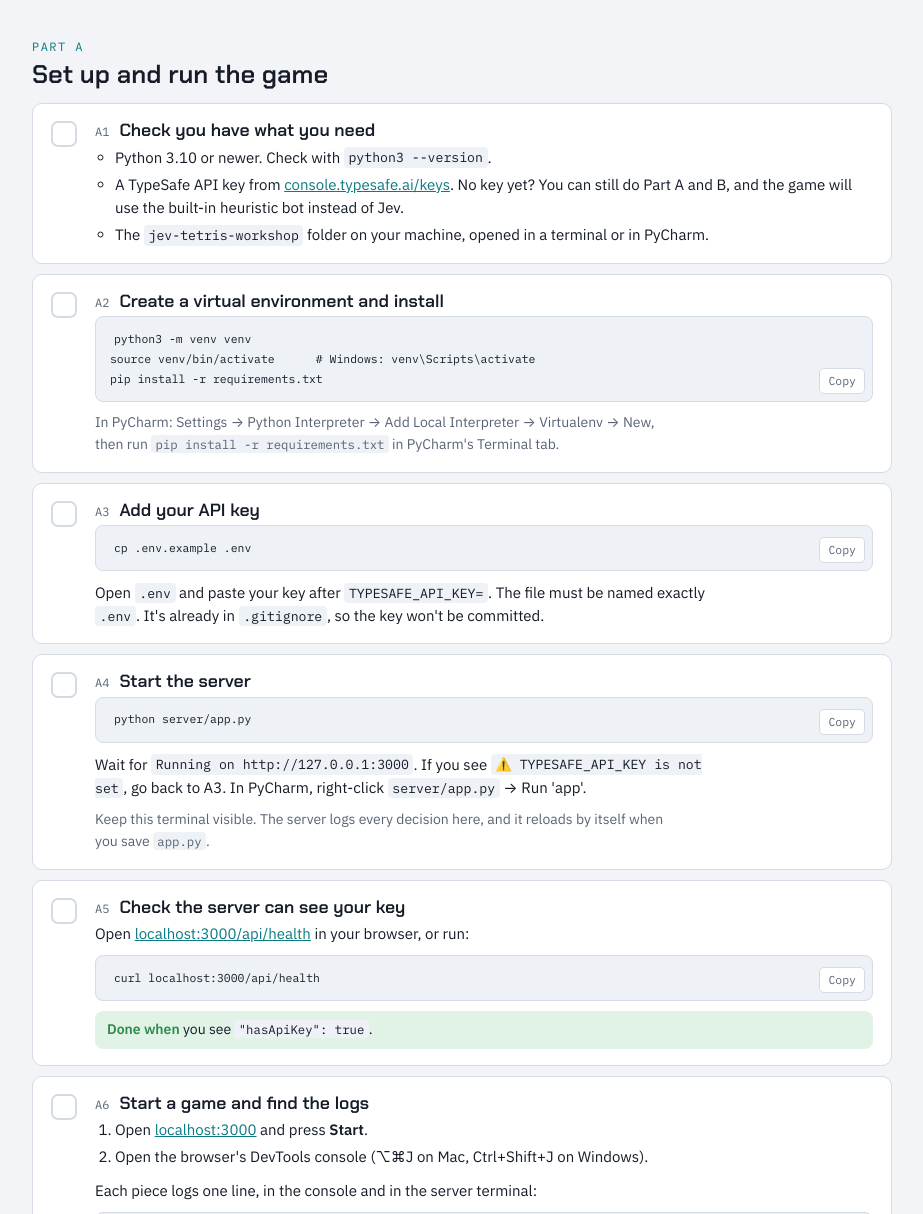
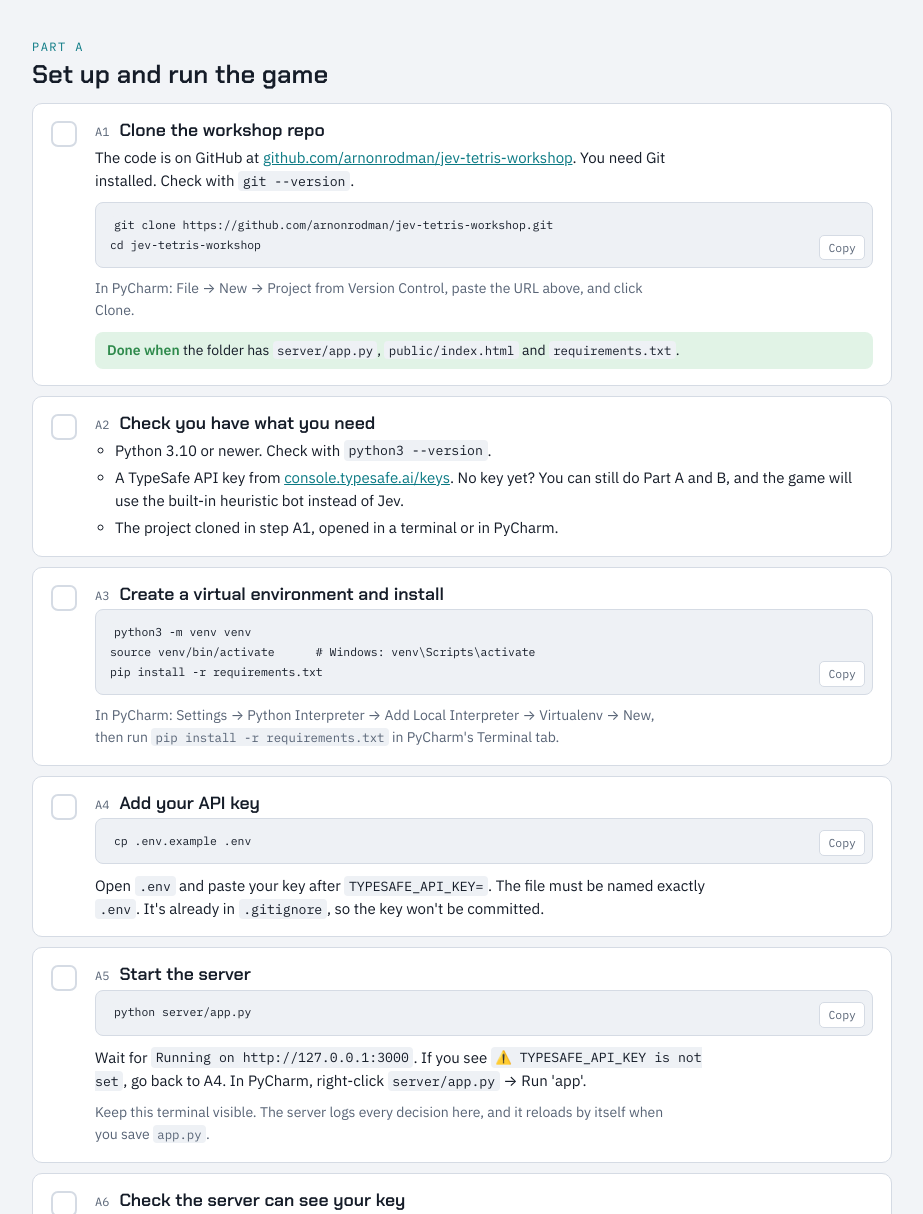
Before and after one commit to arnonrodman/jev-tetris-workshop, a website: page docs/participant-guide.html in a window 1280 px wide. Shown: the part 431-1645 px from the top of the page, without its empty margins (178-1101 px from the left). Drawn offline with Linux system fonts and the light colour scheme.

Commit message:
Add clone-the-repo as the first workshop step
Co-Authored-By: Claude Opus 5.5 <noreply@anthropic.com>

```diff
--- a/docs/participant-guide.html
+++ b/docs/participant-guide.html
@@ -167,7 +167,7 @@
   <header class="top">
     <span class="eyebrow">Participant guide · Jev Tetris Workshop</span>
     <h1>Your workshop steps</h1>
-    <p class="lede">Work through these in order: set up the game, watch Jev play, then change how it decides and measure the result. Tick each step as you finish it. Your ticks and notes are saved in this browser only.</p>
+    <p class="lede">Work through these in order: clone the repo, set up the game, watch Jev play, then change how it decides and measure the result. Tick each step as you finish it. Your ticks and notes are saved in this browser only.</p>
     <div class="you">
       <label for="participantName">Your name</label>
       <input id="participantName" type="text" placeholder="e.g. Dana" autocomplete="name">
@@ -189,20 +189,31 @@
       <h2>Set up and run the game</h2>
     </div>
     <ol class="steps">
+      <li class="step" data-step="a0">
+        <button class="check" aria-label="Mark step done"></button>
+        <div class="step-title"><span class="step-num">A1</span><h3>Clone the workshop repo</h3></div>
+        <div class="step-body">
+          <p>The code is on GitHub at <a href="https://github.com/arnonrodman/jev-tetris-workshop">github.com/arnonrodman/jev-tetris-workshop</a>. You need Git installed. Check with <code>git --version</code>.</p>
+          <div class="code"><pre><code>git clone https://github.com/arnonrodman/jev-tetris-workshop.git
+cd jev-tetris-workshop</code></pre><button class="copy">Copy</button></div>
+          <p class="muted" style="font-size:14px">In PyCharm: File → New → Project from Version Control, paste the URL above, and click Clone.</p>
+          <div class="done-when"><b>Done when</b> the folder has <code>server/app.py</code>, <code>public/index.html</code> and <code>requirements.txt</code>.</div>
+        </div>
+      </li>
       <li class="step" data-step="a1">
         <button class="check" aria-label="Mark step done"></button>
-        <div class="step-title"><span class="step-num">A1</span><h3>Check you have what you need</h3></div>
+        <div class="step-title"><span class="step-num">A2</span><h3>Check you have what you need</h3></div>
         <div class="step-body">
           <ul>
             <li>Python 3.10 or newer. Check with <code>python3 --version</code>.</li>
             <li>A TypeSafe API key from <a href="https://console.typesafe.ai/keys">console.typesafe.ai/keys</a>. No key yet? You can still do Part A and B, and the game will use the built-in heuristic bot instead of Jev.</li>
-            <li>The <code>jev-tetris-workshop</code> folder on your machine, opened in a terminal or in PyCharm.</li>
+            <li>The project cloned in step A1, opened in a terminal or in PyCharm.</li>
           </ul>
         </div>
       </li>
       <li class="step" data-step="a2">
         <button class="check" aria-label="Mark step done"></button>
-        <div class="step-title"><span class="step-num">A2</span><h3>Create a virtual environment and install</h3></div>
+        <div class="step-title"><span class="step-num">A3</span><h3>Create a virtual environment and install</h3></div>
         <div class="step-body">
           <div class="code"><pre><code>python3 -m venv venv
 source venv/bin/activate      # Windows: venv\Scripts\activate
@@ -212,7 +223,7 @@ pip install -r requirements.txt</code></pre><button class="copy">Copy</button></
       </li>
       <li class="step" data-step="a3">
         <button class="check" aria-label="Mark step done"></button>
-        <div class="step-title"><span class="step-num">A3</span><h3>Add your API key</h3></div>
+        <div class="step-title"><span class="step-num">A4</span><h3>Add your API key</h3></div>
         <div class="step-body">
           <div class="code"><pre><code>cp .env.example .env</code></pre><button class="copy">Copy</button></div>
           <p>Open <code>.env</code> and paste your key after <code>TYPESAFE_API_KEY=</code>. The file must be named exactly <code>.env</code>. It's already in <code>.gitignore</code>, so the key won't be committed.</p>
@@ -220,16 +231,16 @@ pip install -r requirements.txt</code></pre><button class="copy">Copy</button></
       </li>
       <li class="step" data-step="a4">
         <button class="check" aria-label="Mark step done"></button>
-        <div class="step-title"><span class="step-num">A4</span><h3>Start the server</h3></div>
+        <div class="step-title"><span class="step-num">A5</span><h3>Start the server</h3></div>
         <div class="step-body">
           <div class="code"><pre><code>python server/app.py</code></pre><button class="copy">Copy</button></div>
-          <p>Wait for <code>Running on http://127.0.0.1:3000</code>. If you see <code>⚠️ TYPESAFE_API_KEY is not set</code>, go back to A3. In PyCharm, right-click <code>server/app.py</code> → Run 'app'.</p>
+          <p>Wait for <code>Running on http://127.0.0.1:3000</code>. If you see <code>⚠️ TYPESAFE_API_KEY is not set</code>, go back to A4. In PyCharm, right-click <code>server/app.py</code> → Run 'app'.</p>
           <p class="muted" style="font-size:14px">Keep this terminal visible. The server logs every decision here, and it reloads by itself when you save <code>app.py</code>.</p>
         </div>
       </li>
       <li class="step" data-step="a5">
         <button class="check" aria-label="Mark step done"></button>
-        <div class="step-title"><span class="step-num">A5</span><h3>Check the server can see your key</h3></div>
+        <div class="step-title"><span class="step-num">A6</span><h3>Check the server can see your key</h3></div>
         <div class="step-body">
           <p>Open <a href="http://localhost:3000/api/health">localhost:3000/api/health</a> in your browser, or run:</p>
           <div class="code"><pre><code>curl localhost:3000/api/health</code></pre><button class="copy">Copy</button></div>
@@ -238,7 +249,7 @@ pip install -r requirements.txt</code></pre><button class="copy">Copy</button></
       </li>
       <li class="step" data-step="a6">
         <button class="check" aria-label="Mark step done"></button>
-        <div class="step-title"><span class="step-num">A6</span><h3>Start a game and find the logs</h3></div>
+        <div class="step-title"><span class="step-num">A7</span><h3>Start a game and find the logs</h3></div>
         <div class="step-body">
           <ol>
             <li>Open <a href="http://localhost:3000">localhost:3000</a> and press <b>Start</b>.</li>
```
Also changed, not shown: docs/workshop-overview.html (+4 -2 lines).
